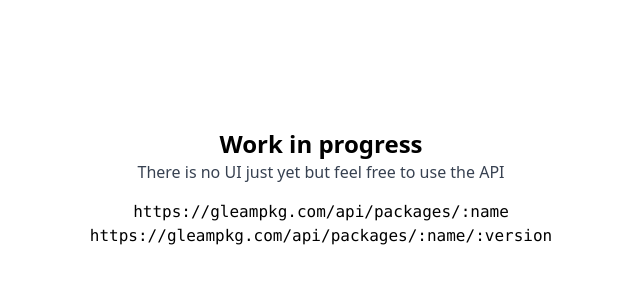
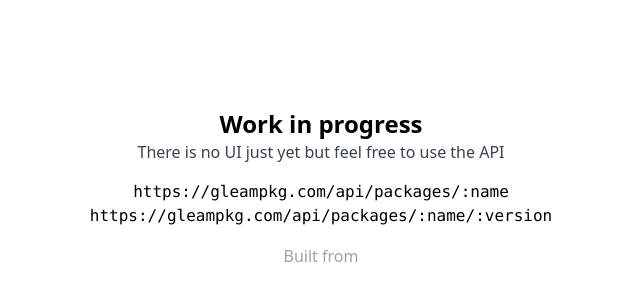
Before and after one commit to HarryET/gleampkg, a Next.js app: page / in a window 1280 px wide. Shown: the part 212-512 px from the top of the page, without its empty margins (319-959 px from the left). Built offline with nearby package versions, Linux system fonts and the light colour scheme.

Commit message:
Show commit hash

```diff
--- a/pages/index.tsx
+++ b/pages/index.tsx
@@ -1,4 +1,6 @@
 import { NextPage } from "next"
+
+const sha = process.env.NEXT_PUBLIC_VERCEL_GIT_COMMIT_SHA;
 
 const index: NextPage = () => {
   return (
@@ -9,6 +11,9 @@
         <code>https://gleampkg.com/api/packages/:name</code>
         <code>https://gleampkg.com/api/packages/:name/:version</code>
       </div>
+      <div className="mt-4 text-gray-400">
+        Built from <a className="text-pink-400 underline" href={`https://github.com/HarryET/gleampkg/commit/${sha}`}>{sha}</a>
+      </div>
     </div>
   )
 }
```
